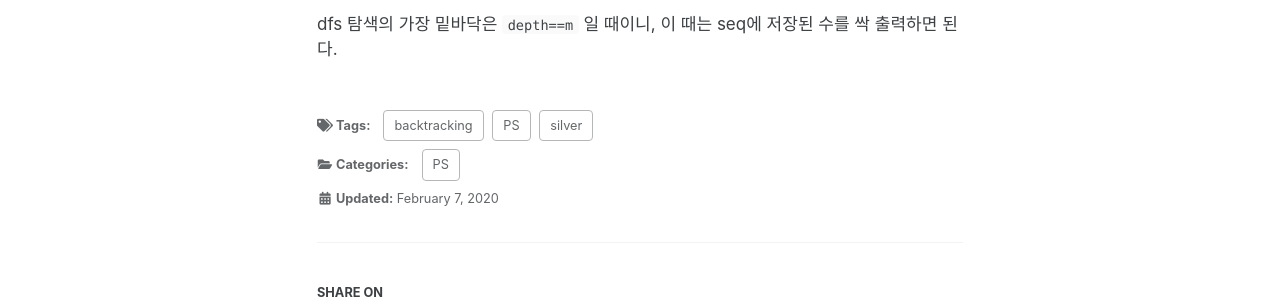
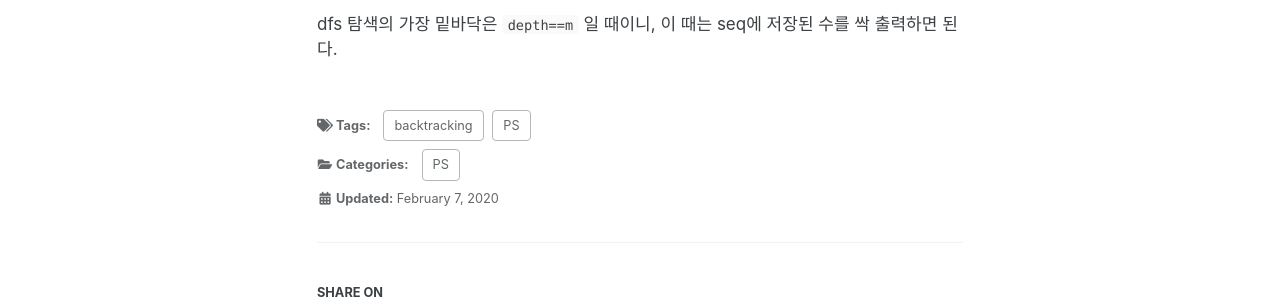
Before and after one commit to JuTaK97/JuTaK97.github.io, a Jekyll site: the page built from _posts/2022-02-07-baekjoon-15649.md, in a window 1280 px wide. Shown: the part 1391-1691 px from the top of the page. Built offline with Jekyll 4.4.1, drawn with Linux system fonts in a browser that asks for light colours; cached includes are drawn as plain includes.

Commit message:
Update 2022-02-07-baekjoon-15649.md

```diff
--- a/_posts/2022-02-07-baekjoon-15649.md
+++ b/_posts/2022-02-07-baekjoon-15649.md
@@ -5,7 +5,6 @@ categories :
 tags :
   - PS
   - backtracking
-  - silver
 last_modified_at: 2020-02-07T16:59:00-05:00
 ---
 
```
